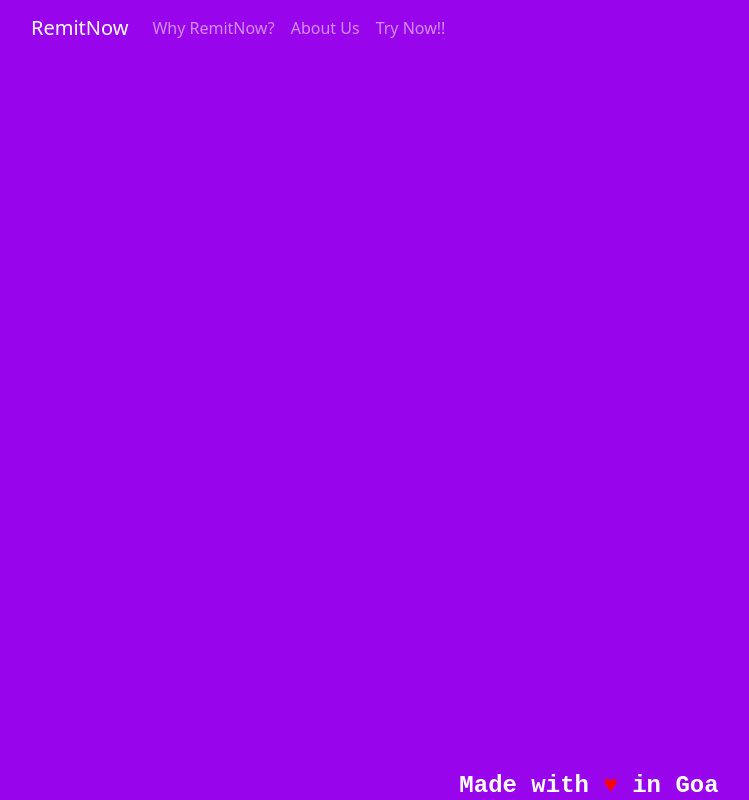
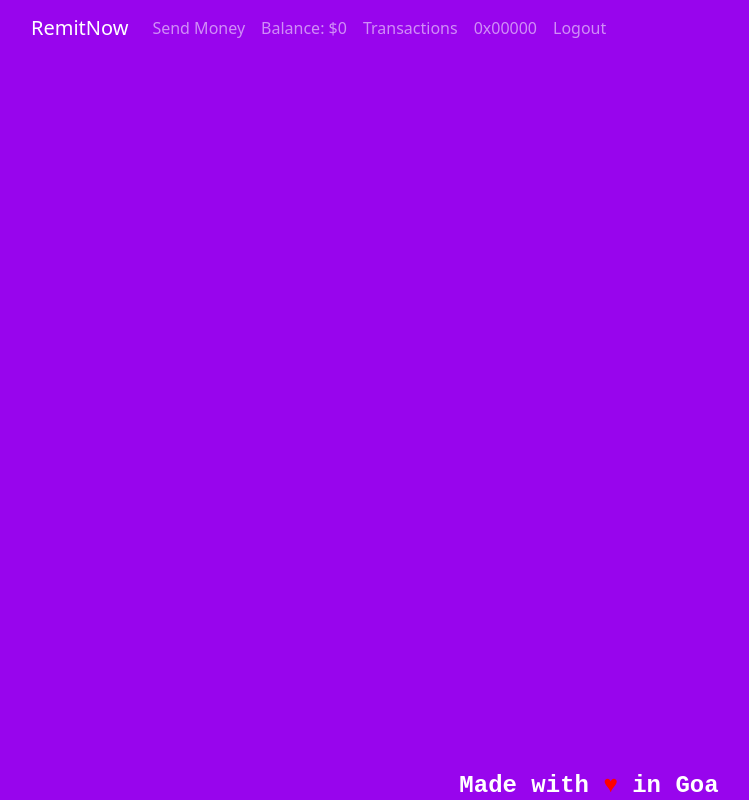
Before and after one commit to jonathanalvares9009/Remit-Now, a React (Create React App) app: page / in a window 1280 px wide. Shown: the whole page, without its empty margins (51-800 px from the left). Built offline with nearby package versions, Linux system fonts and the light colour scheme.

Commit message:
Made the header handle dynamic data

```diff
--- a/src/App.js
+++ b/src/App.js
@@ -7,7 +7,7 @@ import Header from "./Header/Header";
 function App() {
   return (
     <div className="App">
-      <Header />
+      <Header balance="0" account="0x00000" />
       <Body />
       <Footer />
     </div>
--- a/src/Header/Header.js
+++ b/src/Header/Header.js
@@ -2,7 +2,7 @@ import Navbar from "react-bootstrap/Navbar";
 import Container from "react-bootstrap/Container";
 import Nav from "react-bootstrap/Nav";
 
-function Header() {
+function Header(props) {
   return (
     <header>
       <Navbar variant="dark" expand="lg">
@@ -11,9 +11,11 @@ function Header() {
           <Navbar.Toggle aria-controls="basic-navbar-nav" />
           <Navbar.Collapse id="basic-navbar-nav">
             <Nav>
-              <Nav.Link href="#home">Why RemitNow?</Nav.Link>
-              <Nav.Link href="#link">About Us</Nav.Link>
-              <Nav.Link href="#link">Try Now!!</Nav.Link>
+              <Nav.Link href="#">Send Money</Nav.Link>
+              <Nav.Link href="#">Balance: ${props.balance}</Nav.Link>
+              <Nav.Link href="#">Transactions</Nav.Link>
+              <Nav.Link href="#">{props.account}</Nav.Link>
+              <Nav.Link href="#">Logout</Nav.Link>
             </Nav>
           </Navbar.Collapse>
         </Container>
```
